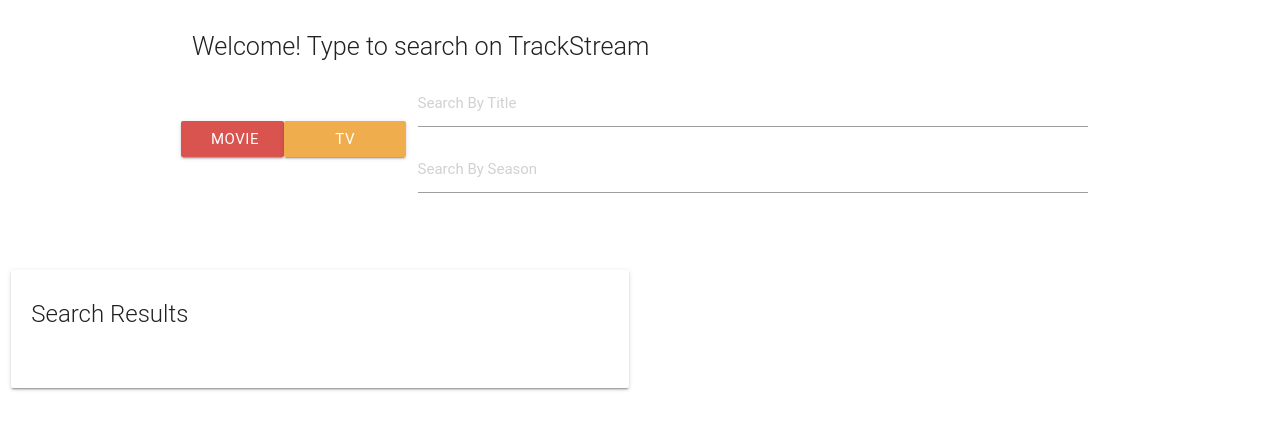
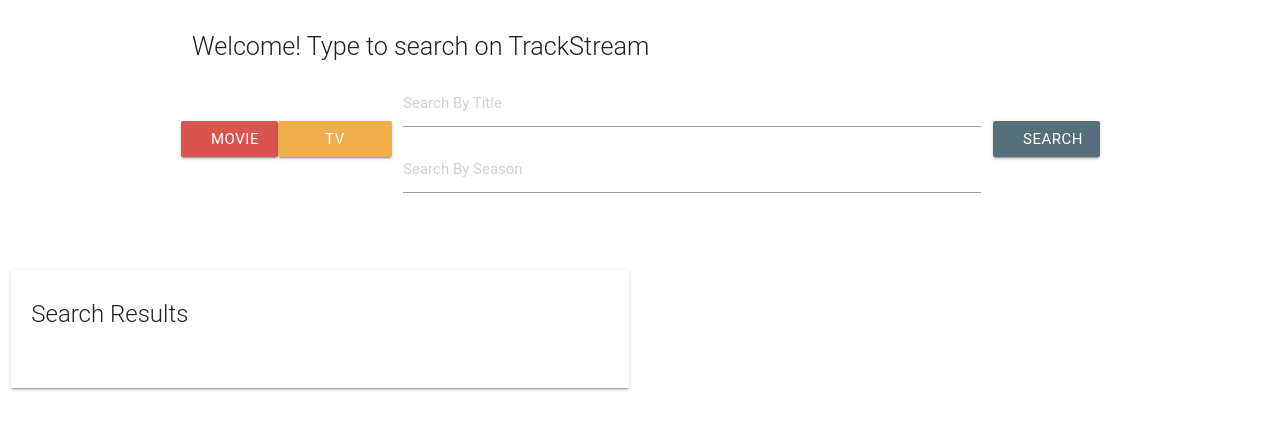
Before and after one commit to mtcurran/webarch-finalproject-trackstream, a website: page main.html in a window 1280 px wide. Shown: the part 124-554 px from the top of the page. Drawn offline with nearby package versions, Linux system fonts and the light colour scheme; a web font is replaced by a local one.

Commit message:
add search btn

```diff
--- a/main.html
+++ b/main.html
@@ -40,7 +40,11 @@
                         <input placeholder="Search By Season" id="new_search2" type="text" class="validate">
                         <br>
                     </form>
-                <!-- submit button -->
+
+                    <!-- submit button -->
+                    <button class="btn waves-effect waves-light blue-grey darken-1" type="submit" name="action" id="search_btn3">
+                    Search
+                    </button>
                 </div>
             </div>
         </div>
```
